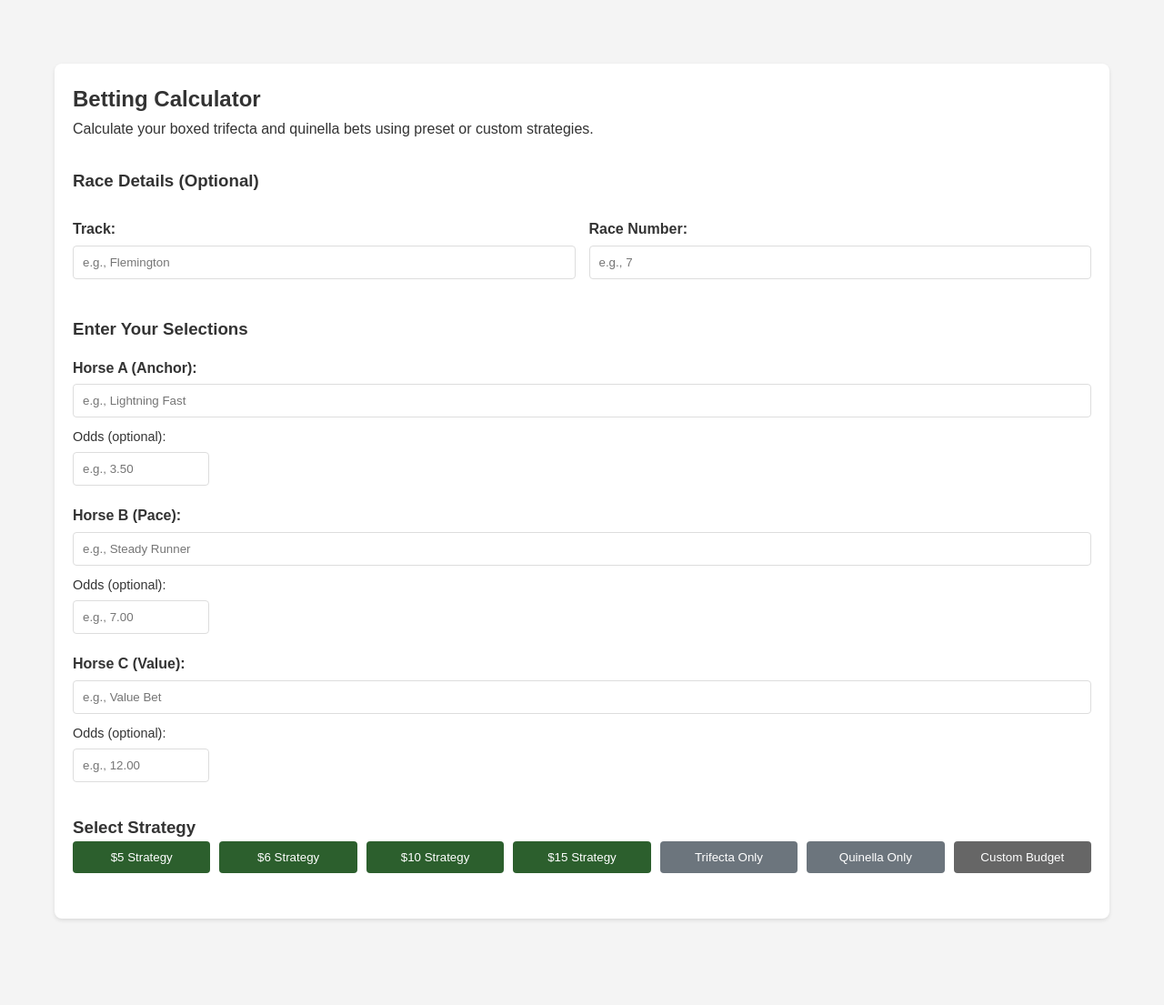
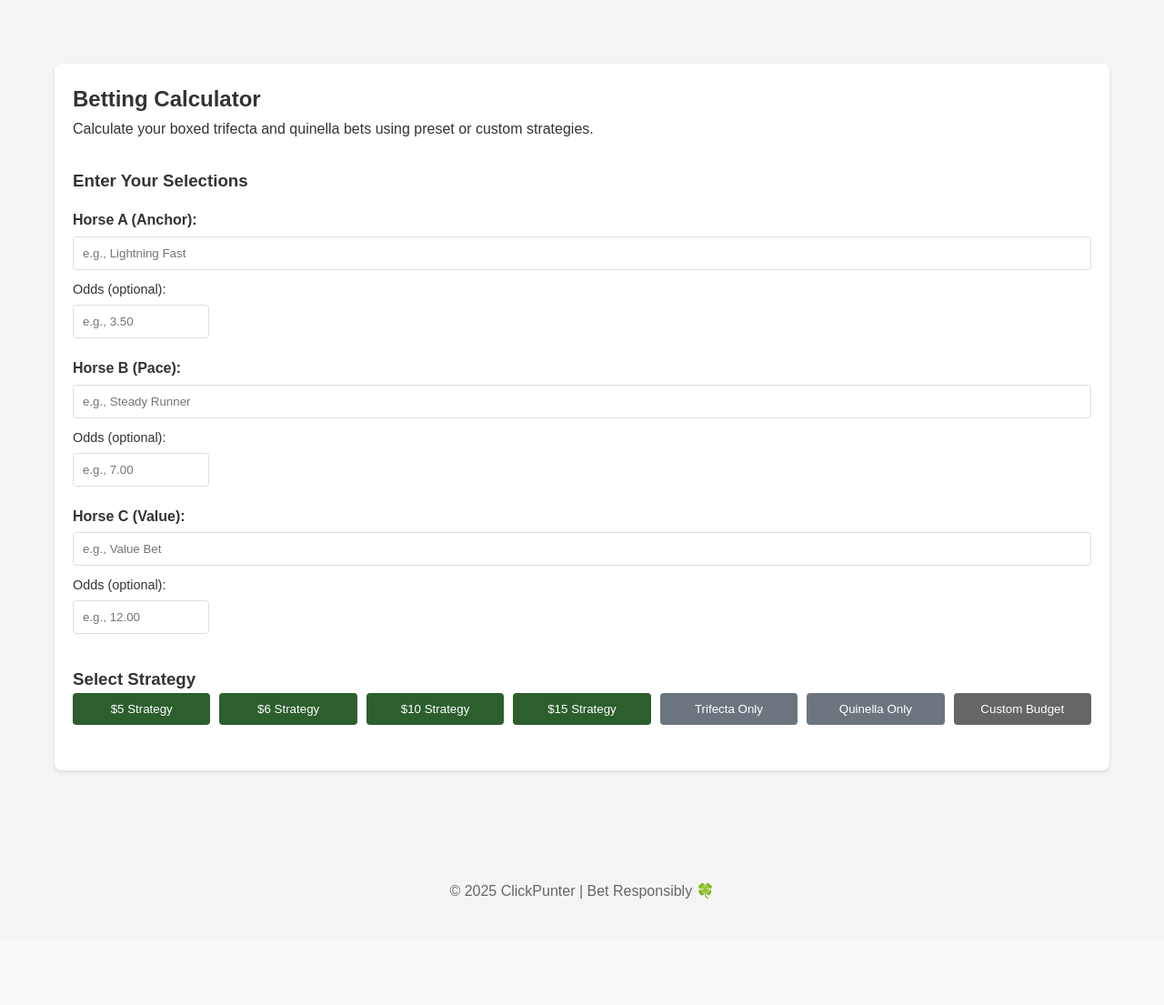
Before and after one commit to Baillie11/ClickPunter, a Flask app: page /calculator in a window 1280 px wide. Shown: the part 288-1393 px from the top of the page at 91% size. After the commit the page ends 1277 px from the top, so only its background shows below. Run offline with Flask 3, Linux system fonts and the light colour scheme.

Commit message:
Remove Race Details section from calculator and redirect to analyse after saving bet

```diff
--- a/templates/calculator.html
+++ b/templates/calculator.html
@@ -6,18 +6,6 @@
     <p>Calculate your boxed trifecta and quinella bets using preset or custom strategies.</p>
 
     <div style="margin-top: 30px;">
-        <h3>Race Details (Optional)</h3>
-        <div style="display: grid; grid-template-columns: 1fr 1fr; gap: 15px; margin-bottom: 20px;">
-            <div class="form-group">
-                <label>Track:</label>
-                <input type="text" id="race-track" placeholder="e.g., Flemington">
-            </div>
-            <div class="form-group">
-                <label>Race Number:</label>
-                <input type="number" id="race-number" placeholder="e.g., 7" min="1" max="20">
-            </div>
-        </div>
-
         <h3>Enter Your Selections</h3>
         <div class="form-group">
             <label>Horse A (Anchor):</label>
@@ -206,16 +194,12 @@ function displayCalculation(data, strategy) {
     const b = document.getElementById('horse-b').value.trim();
     const c = document.getElementById('horse-c').value.trim();
 
-    // Also capture race details
-    const raceTrack = document.getElementById('race-track').value.trim();
-    const raceNumber = document.getElementById('race-number').value;
-
     window.lastCalculation = {
         horse_a: a,
         horse_b: b,
         horse_c: c,
-        race_track: raceTrack || 'Unknown',
-        race_number: raceNumber ? parseInt(raceNumber) : 0,
+        race_track: '',
+        race_number: 0,
         strategy_type: data.strategy_type || strategy,
         stake_total: data.total_stake,
         breakdown: data.bets,
@@ -252,8 +236,8 @@ function saveBet() {
     .then(data => {
         if (data.success) {
             alert('✅ Bet saved to history!');
-            // Optionally redirect to history
-            // window.location.href = '/history';
+            // Redirect back to analyse page
+            window.location.href = '/analyze';
         } else {
             alert('Error saving bet: ' + (data.error || 'Unknown error'));
         }
```
